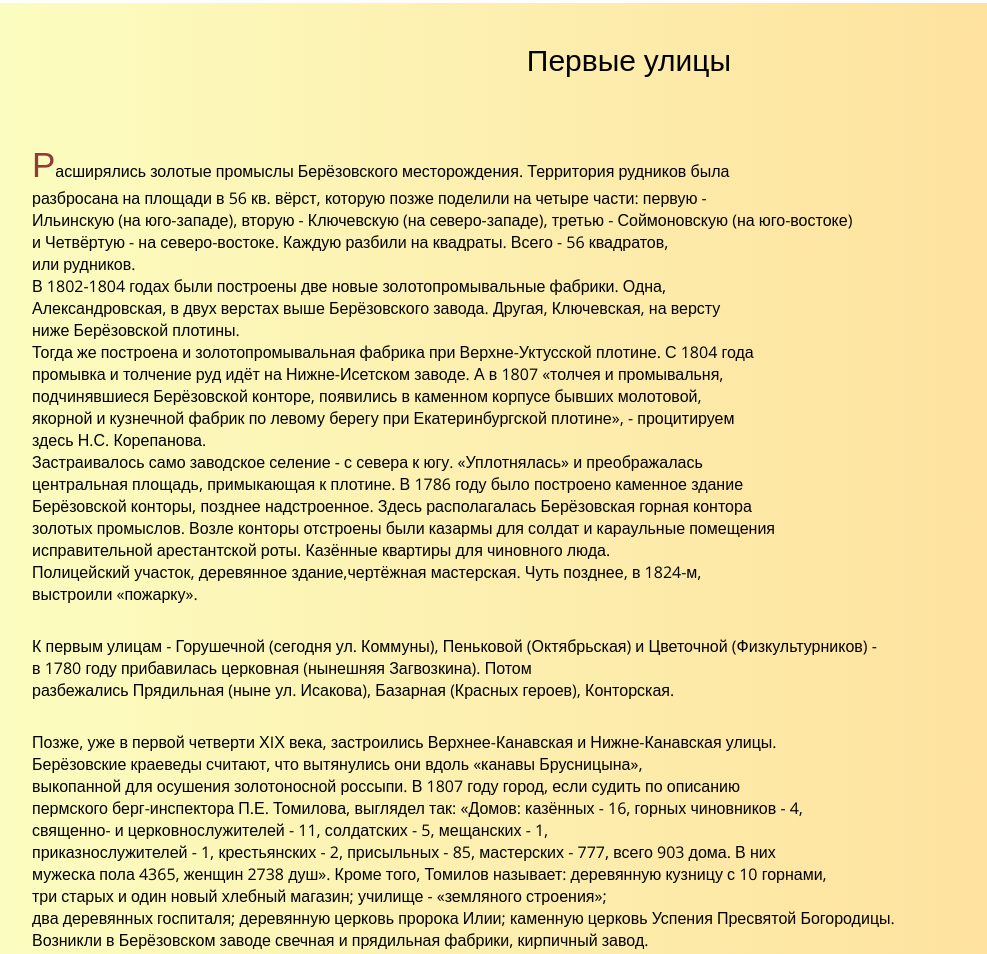
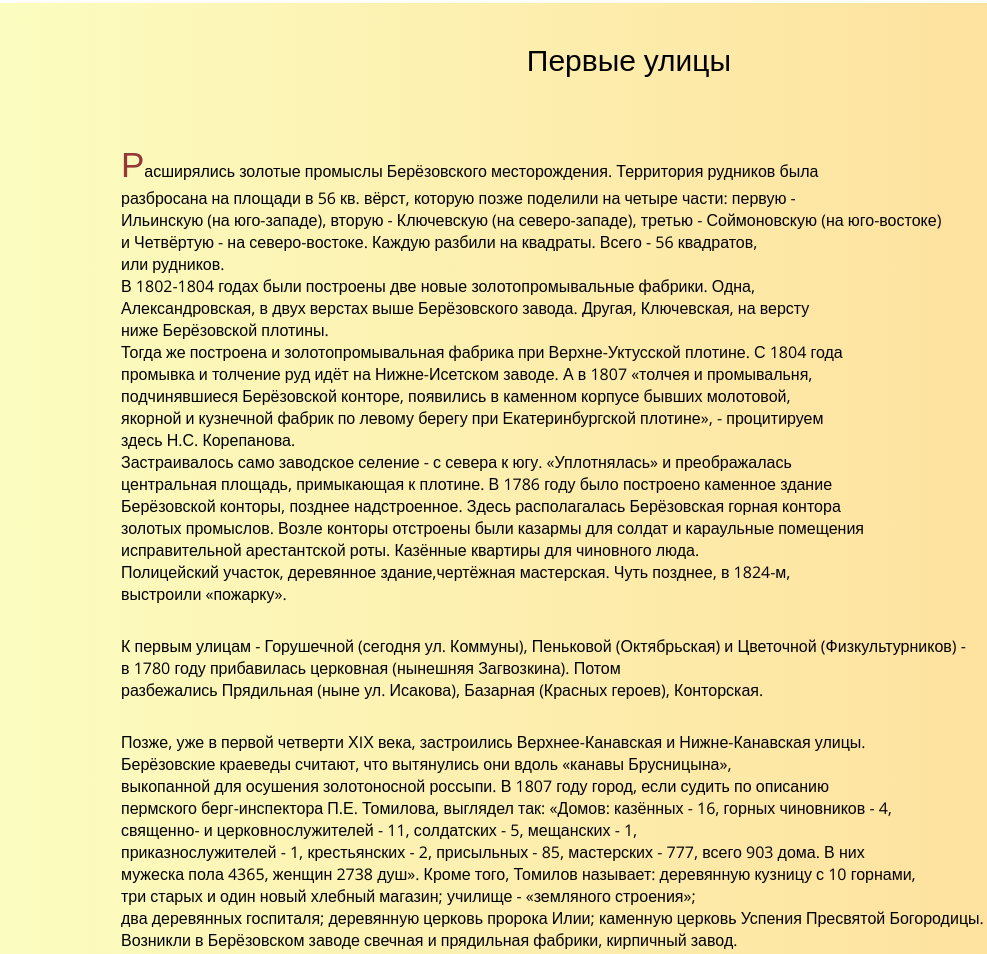
Before and after one commit to GlitchVar/HistoryBerezovsky, a plain HTML site: page index.html in a window 1280 px wide. Shown: the part 5064-6018 px from the top of the page, without its empty margins (11-998 px from the left). Drawn offline with nearby package versions, Linux system fonts and the light colour scheme.

Commit message:
index.html

```diff
--- a/index.html
+++ b/index.html
@@ -309,7 +309,7 @@
             <h1 align="center" style="padding-top: 36px; font-weight: 500; padding-bottom: 60px; font-size: 30px;">Первые улицы</h1>
         </div>
         <div class="streets-container">
-            <div class="main__street-text" style="padding-left: 132px; padding-left: 43px;">
+            <div class="main__street-text" style="padding-left: 132px;">
                 <p><span style="font-size: 35px; color: #953838"">Р</span>асширялись золотые промыслы Берёзовского месторождения. Территория рудников была<br> разбросана на площади в 56 кв. вёрст, которую позже поделили на четыре части: первую -<br> Ильинскую (на юго-западе), вторую - Ключевскую (на северо-западе), третью - Соймоновскую (на юго-востоке)<br> и Четвёртую - на северо-востоке. Каждую разбили на квадраты. Всего - 56 квадратов,<br> или рудников.<br>
                     В 1802-1804 годах были построены две новые золотопромывальные фабрики. Одна,<br> Александровская, в двух верстах выше Берёзовского завода. Другая, Ключевская, на версту<br> ниже Берёзовской плотины.<br>
                     Тогда же построена и золотопромывальная фабрика при Верхне-Уктусской плотине. С 1804 года<br> промывка и толчение руд идёт на Нижне-Исетском заводе. А в 1807 «толчея и промывальня,<br> подчинявшиеся Берёзовской конторе, появились в каменном корпусе бывших молотовой,<br> якорной и кузнечной фабрик по левому берегу при Екатеринбургской плотине», - процитируем<br> здесь Н.С. Корепанова.<br>
```
